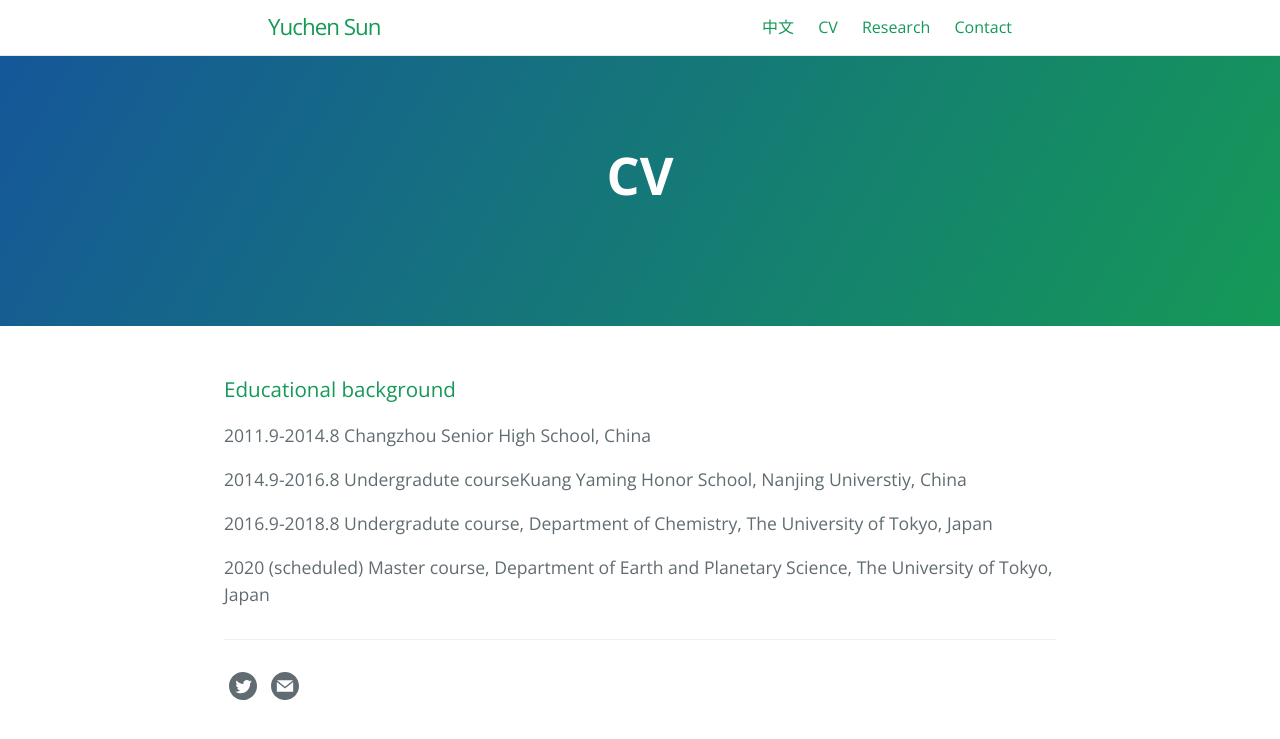
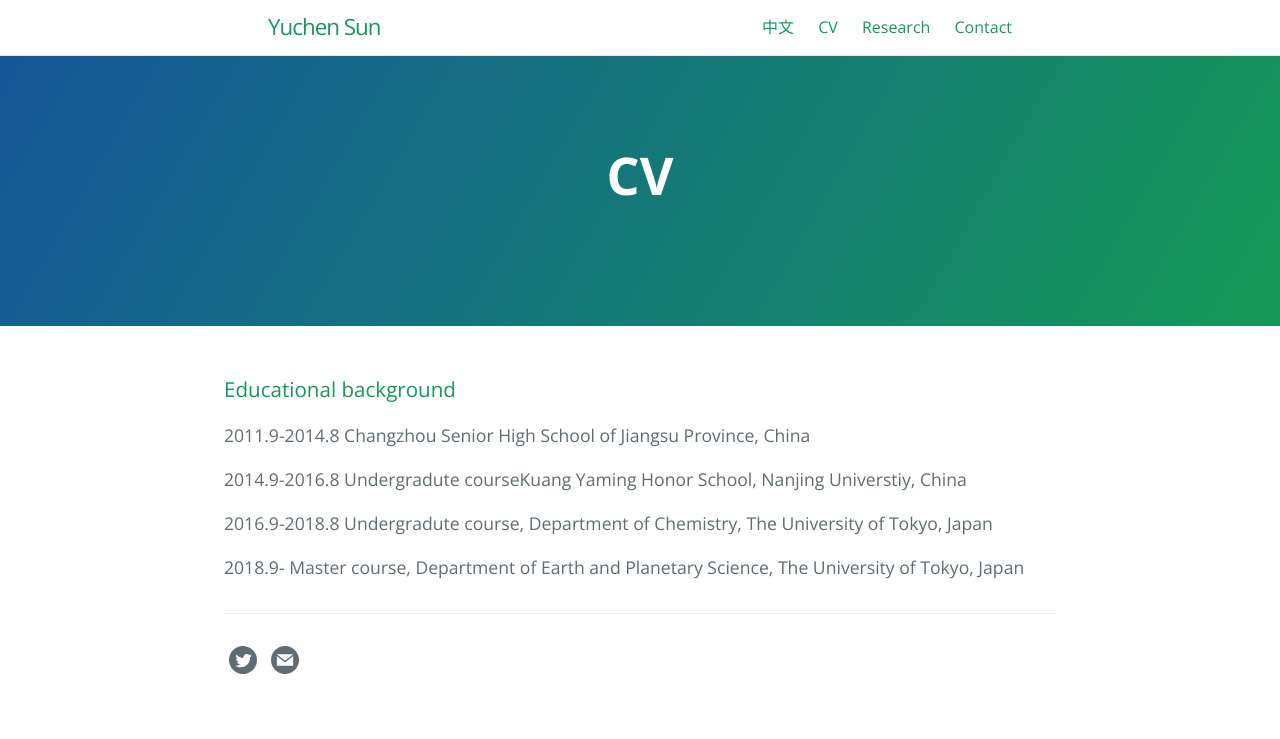
Before and after one commit to sonyuushin/sonyuushin.github.io, a Jekyll site: the page built from cv.md, in a window 1280 px wide. Shown: the top 739 px of the page. Built offline with Jekyll 4.4.1, drawn with Linux system fonts in a browser that asks for light colours.

Commit message:
Update cv.md

```diff
--- a/cv.md
+++ b/cv.md
@@ -9,10 +9,10 @@ order: 0
 
 ### Educational background
 
-2011.9-2014.8 Changzhou Senior High School, China
+2011.9-2014.8  Changzhou Senior High School of Jiangsu Province, China
 
-2014.9-2016.8 Undergradute courseKuang Yaming Honor School,  Nanjing Universtiy, China
+2014.9-2016.8  Undergradute courseKuang Yaming Honor School, Nanjing Universtiy, China
 
 2016.9-2018.8   Undergradute course, Department of Chemistry, The University of Tokyo, Japan
 
-2020 (scheduled)   Master course, Department of Earth and Planetary Science, The University of Tokyo, Japan
+2018.9-  Master course, Department of Earth and Planetary Science, The University of Tokyo, Japan
```
